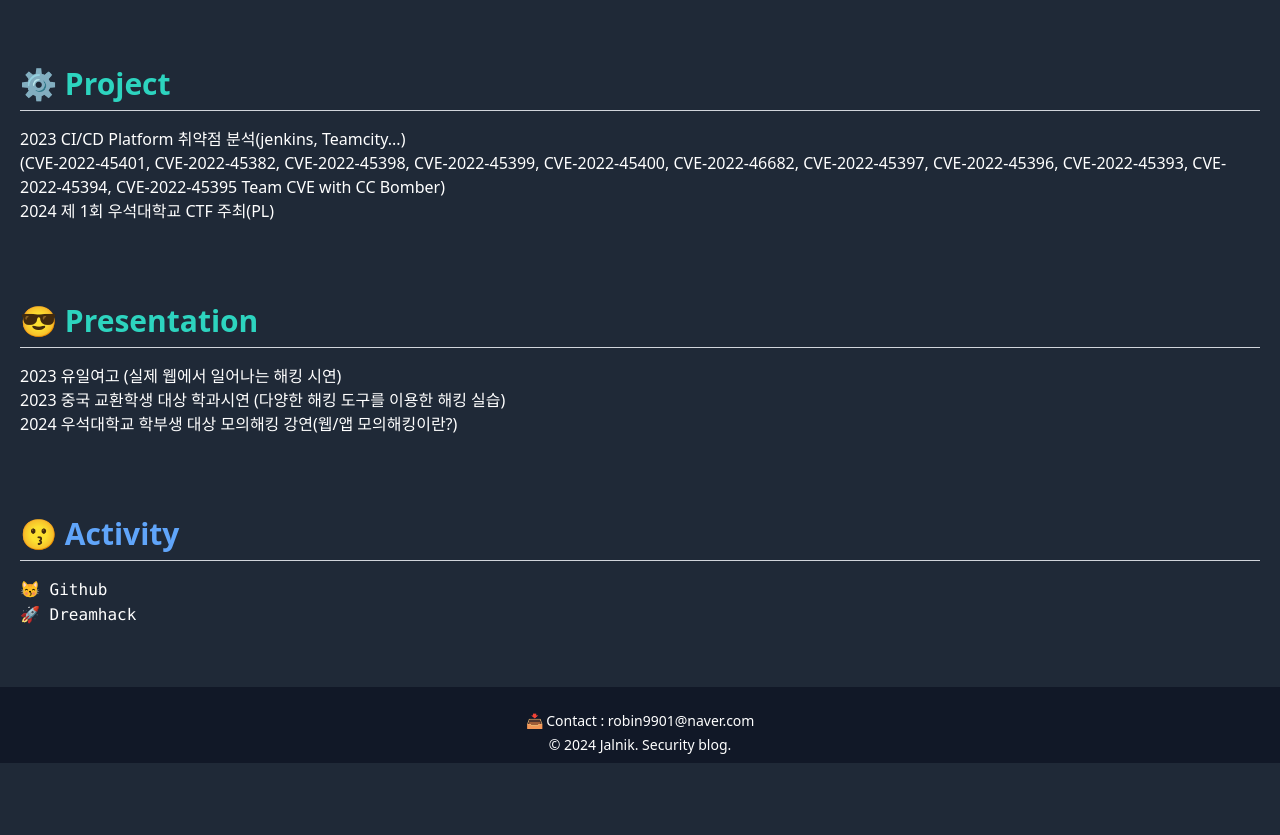
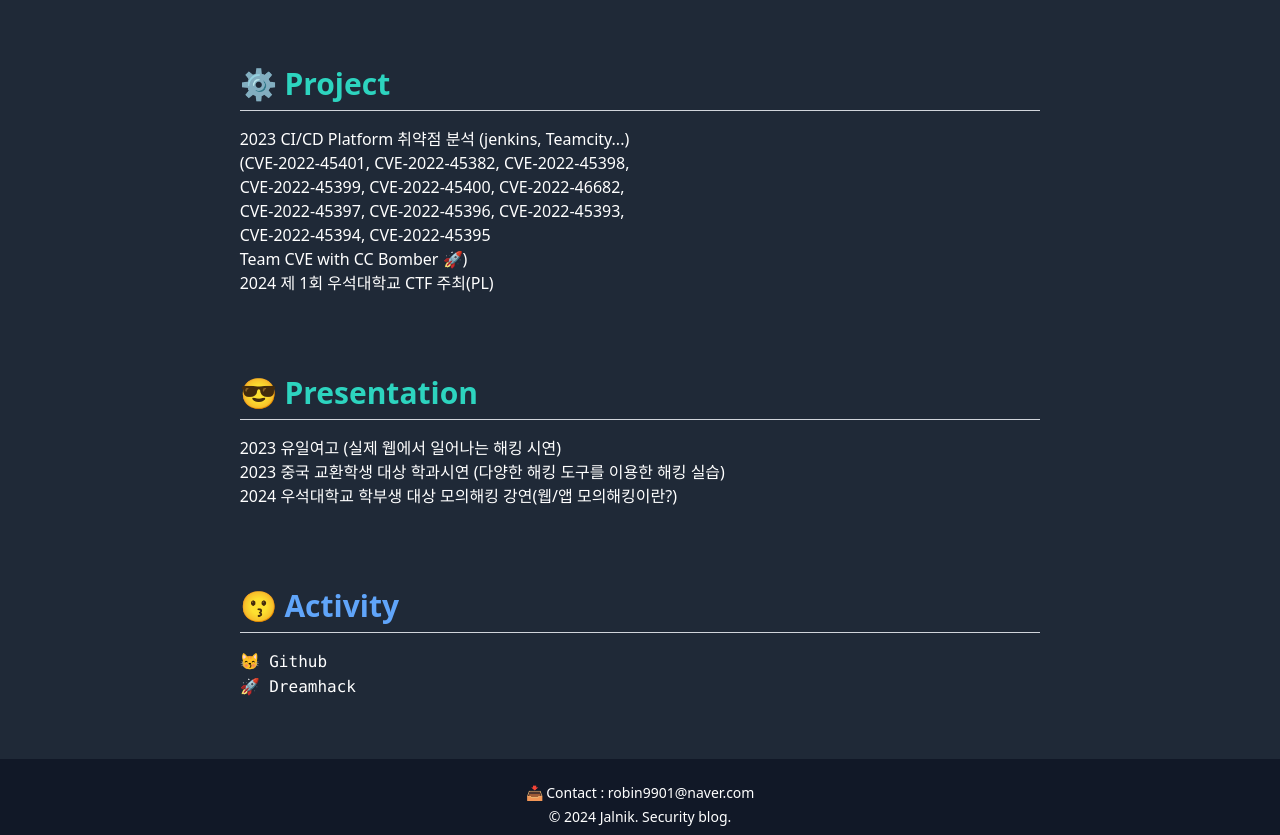
Before and after one commit to silchairmen/notion-Blog-with-Next.js, a Next.js app: page /introduce in a window 1280 px wide. Shown: the part 800-1635 px from the top of the page. Before the commit the page ends 1563 px from the top, so only its background shows below. Built offline with nearby package versions, Linux system fonts and the light colour scheme.

Commit message:
[fix] introduce section

```diff
--- a/app/introduce/page.tsx
+++ b/app/introduce/page.tsx
@@ -44,9 +44,12 @@
                     </p>
                     <h1 className="mb-4 pb-2 border-b border-gray-300 text-3xl text-teal-400 font-bold mt-20">⚙️ Project</h1>
                     <p className="mb-8 text-white">
-                        2023 CI/CD Platform 취약점 분석(jenkins, Teamcity...)<br/>
-                        (CVE-2022-45401, CVE-2022-45382, CVE-2022-45398, CVE-2022-45399, CVE-2022-45400, CVE-2022-46682, CVE-2022-45397,
-                        CVE-2022-45396, CVE-2022-45393, CVE-2022-45394, CVE-2022-45395 Team CVE with CC Bomber)<br/>
+                        2023 CI/CD Platform 취약점 분석 (jenkins, Teamcity...)<br/>
+                        (CVE-2022-45401, CVE-2022-45382, CVE-2022-45398,<br/>
+                         CVE-2022-45399, CVE-2022-45400, CVE-2022-46682,<br/>
+                         CVE-2022-45397, CVE-2022-45396, CVE-2022-45393,<br/>
+                         CVE-2022-45394, CVE-2022-45395 <br/>
+                         Team CVE with CC Bomber 🚀)<br/>
                         2024 제 1회 우석대학교 CTF 주최(PL)<br/>
                     </p>
                     <h1 className="mb-4 pb-2 border-b border-gray-300 text-3xl text-teal-400 font-bold mt-20">😎 Presentation</h1>
```
